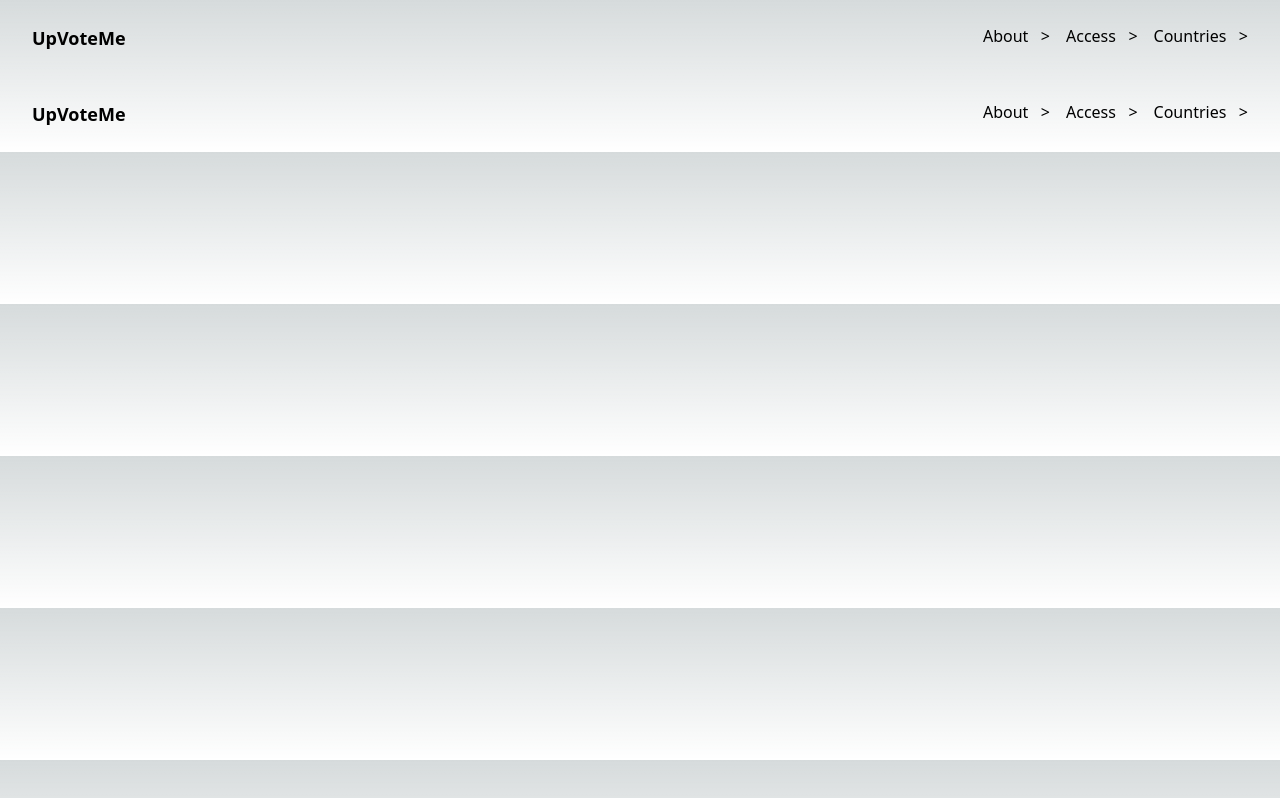
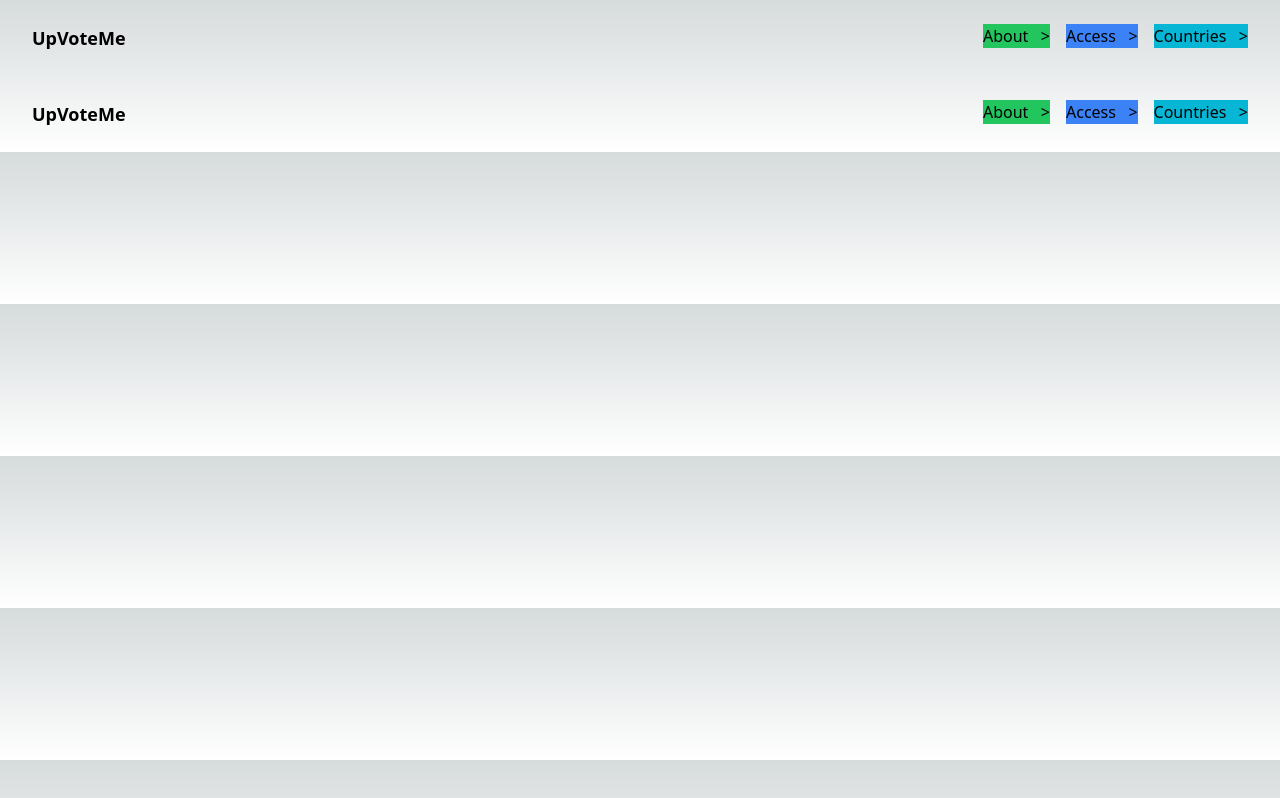
Before and after one commit to ToineF/next-js-test, a Next.js app: page /layout in a window 1280 px wide. Built offline with nearby package versions, Linux system fonts and the light colour scheme.

Commit message:
correct button layout css

```diff
--- a/src/componants/layoutbutton.js
+++ b/src/componants/layoutbutton.js
@@ -3,11 +3,7 @@ import Link from "next/link";
 export default function LayoutButton({ link, text, color }) {
   return (
     <Link href={link}>
-      <button
-        className={
-          "rounded-md px-4 py-2 bg-green-500 text-gray-50 hover:bg-green-600"
-        }
-      >
+      <button className={`rounded-md border px-4 py-2 ${color} text-gray-50`}>
         {text}&nbsp;&nbsp;&nbsp;&gt;
       </button>
     </Link>
--- a/src/pages/layout.js
+++ b/src/pages/layout.js
@@ -11,9 +11,21 @@ export default function Layout({ children }) {
           </Link>
         </div>
         <div className="flex gap-4">
-          <LayoutButton link="/about" text="About" color="green" />
-          <LayoutButton link="/access" text="Access" color="cyan" />
-          <LayoutButton link="/countries" text="Countries" color="blue" />
+          <LayoutButton
+            link="/about"
+            text="About"
+            color="bg-green-500 hover:bg-green-600"
+          />
+          <LayoutButton
+            link="/access"
+            text="Access"
+            color="bg-blue-500 hover:bg-blue-600"
+          />
+          <LayoutButton
+            link="/countries"
+            text="Countries"
+            color="bg-cyan-500 hover:bg-cyan-600"
+          />
         </div>
       </div>
       {children}
```
